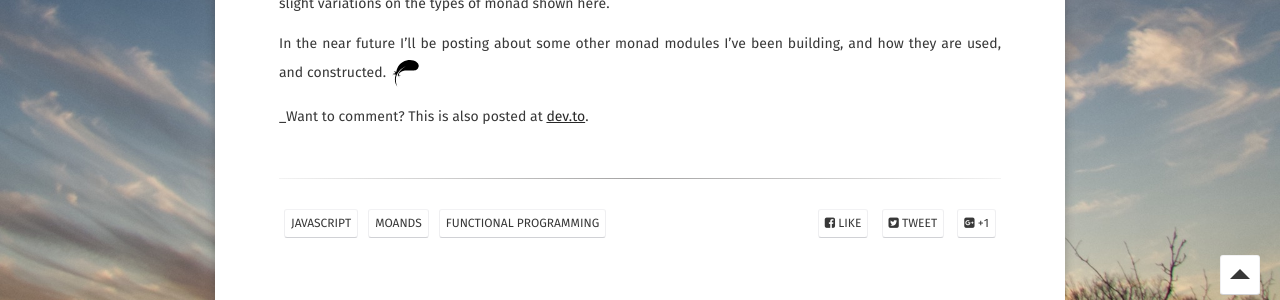
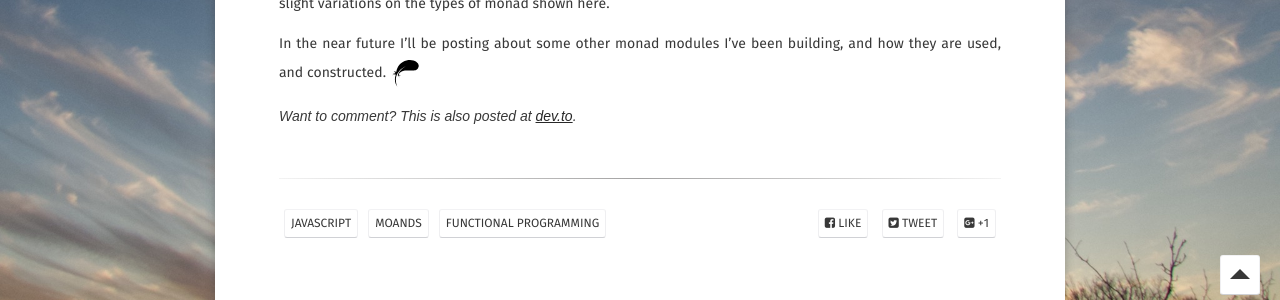
Before and after one commit to rgeraldporter/rgeraldporter.github.io, a Jekyll site: the page built from _posts/2019-06-06-expressive-monads.md, in a window 1280 px wide and 900 px high, scrolled down 13406 px. Shown: the part 595-895 px from the top of the window. Built offline with Jekyll 4.4.1, drawn with Linux system fonts in a browser that asks for light colours; some web fonts are replaced.

Commit message:
Fix typo

```diff
--- a/_posts/2019-06-06-expressive-monads.md
+++ b/_posts/2019-06-06-expressive-monads.md
@@ -499,4 +499,4 @@ Once you have grasped completely the concepts outlined in this introduction, oth
 
 In the near future I'll be posting about some other monad modules I've been building, and how they are used, and constructed.<img src="http://robporter.ca/assets/img/feather-7.svg" style="width:33px;height:33px;display:inline;padding-left:6px" />
 
-_Want to comment? This is also posted at [dev.to](https://dev.to/rgeraldporter/building-expressive-monads-in-javascript-introduction-23b).
+_Want to comment? This is also posted at [dev.to](https://dev.to/rgeraldporter/building-expressive-monads-in-javascript-introduction-23b)._
```
